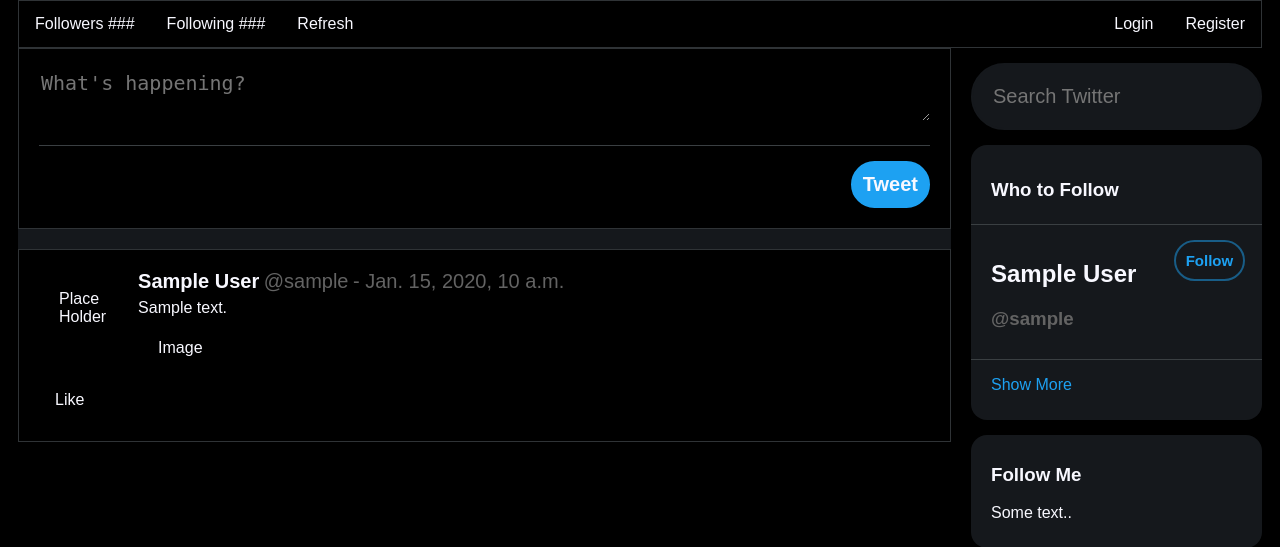
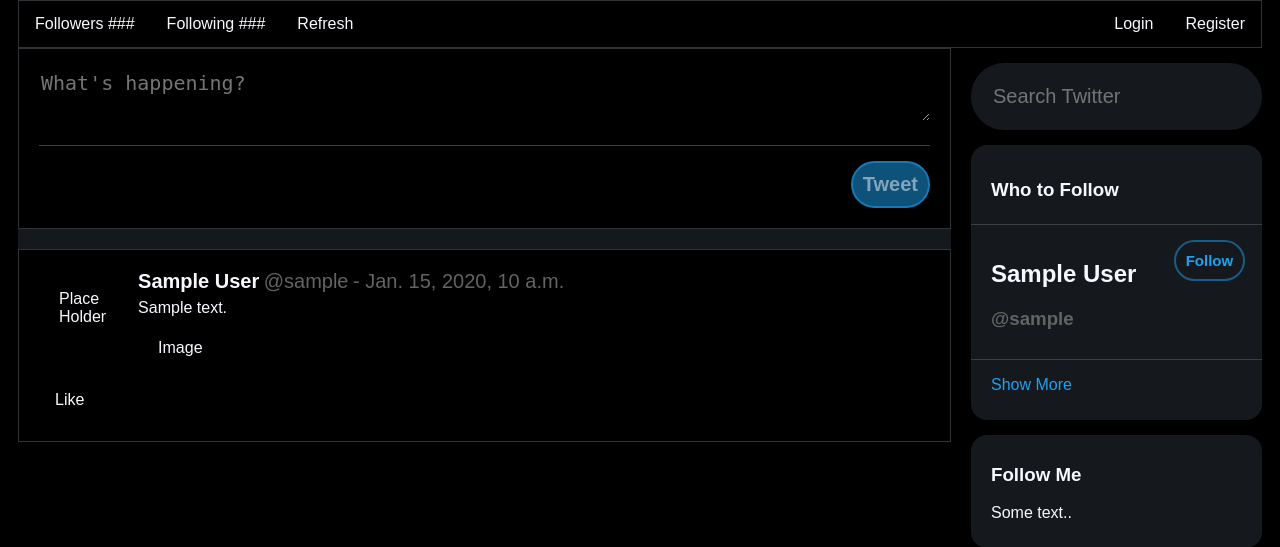
Before and after one commit to Intro-to-SE-Spring-21/Group-8, a Django app: template Main_Page/templates/Main_Page/index.html in a window 1280 px wide. Shown: the part 153-700 px from the top of the page. Run offline with Django 3.2, Linux system fonts and the light colour scheme; tables that the repository leaves empty hold one stand-in row (values such as "Sample post"); the template is opened without the code that fills it: values that come from a table or form of the project are taken from there, most other values are stand-ins (such as "Sample title", 1, 10 or a date in 2020).

Commit message:
Tweet button not allowed if not logged in bug

```diff
--- a/Main_Page/templates/Main_Page/base.html
+++ b/Main_Page/templates/Main_Page/base.html
@@ -336,7 +336,9 @@ Navbar -->
       border-top-width: 1px;
       padding-top: 15px;
       clear: both;">
-        <button class="tweet_button" name="submit_tweet" type="submit">Tweet</button>
+        {% block TweetButton %}
+        <button class="tweet_button" name="submit_tweet" type="submit" disabled>Tweet</button>
+        {% endblock %}
       </div>
       <div style="clear: both;"></div>
     </form>
--- a/Main_Page/templates/Main_Page/index.html
+++ b/Main_Page/templates/Main_Page/index.html
@@ -24,6 +24,15 @@
 
 
 <!-- Right Column -->
+<!-- Tweet button to only work if user is logged in -->
+{% block TweetButton %}
+  {% if validSession %}
+    <button class="tweet_button" name="submit_tweet" type="submit">Tweet</button>
+  {% else %}
+    <button class="tweet_button" name="submit_tweet" type="submit" style="background-color: rgb(29,161,242,0.50); border-color: rgb(29,161,242,0.50); color: rgba(248, 248, 255, 0.50); cursor: unset;" disabled>Tweet</button>
+  {% endif %}
+{% endblock %}
+
 <!-- Card that holds Profile information -->
 {% block Profile_Card %}
   {% if validSession %}
```
